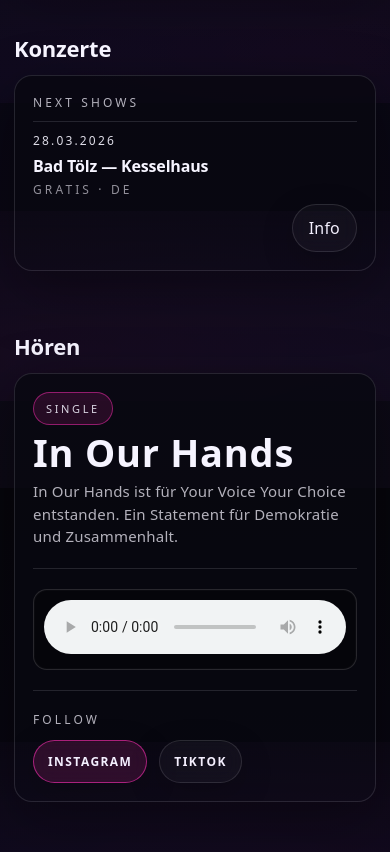
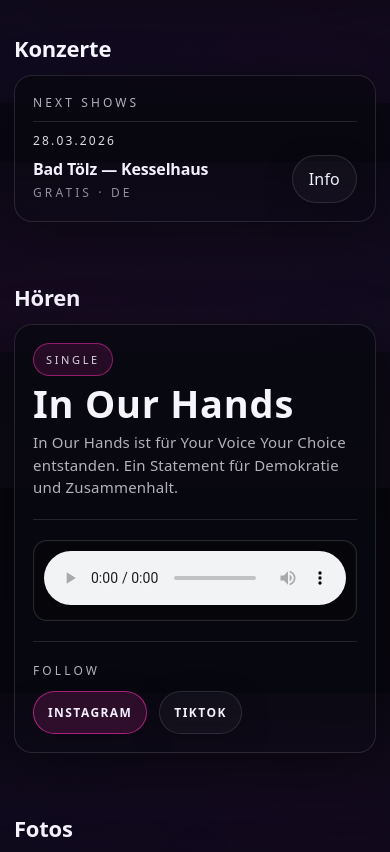
Before and after one commit to f79q8vkd7t-code/astro-fiveheads, an Astro site: page / in a window 390 px wide. Shown: the part 1200-2052 px from the top of the page. Built offline with nearby package versions, Linux system fonts and the light colour scheme; Astro itself is replaced by a stand-in of ours.

Commit message:
Keep show text and info button on one mobile row

```diff
--- a/src/components/ShowList.astro
+++ b/src/components/ShowList.astro
@@ -70,11 +70,21 @@ const sorted = [...shows].sort((a, b) => a.date.localeCompare(b.date));
 
   @media (max-width: 640px){
     .showRow{
-      grid-template-columns: 1fr;
-      gap:6px;
+      grid-template-columns: minmax(0, 1fr) auto;
+      gap:6px 10px;
+    }
+
+    .showDate{
+      grid-column: 1 / -1;
+    }
+
+    .showMain{
+      grid-column: 1;
     }
 
     .showAction{
+      grid-column: 2;
+      align-self: start;
       justify-self:end;
     }
   }
```
